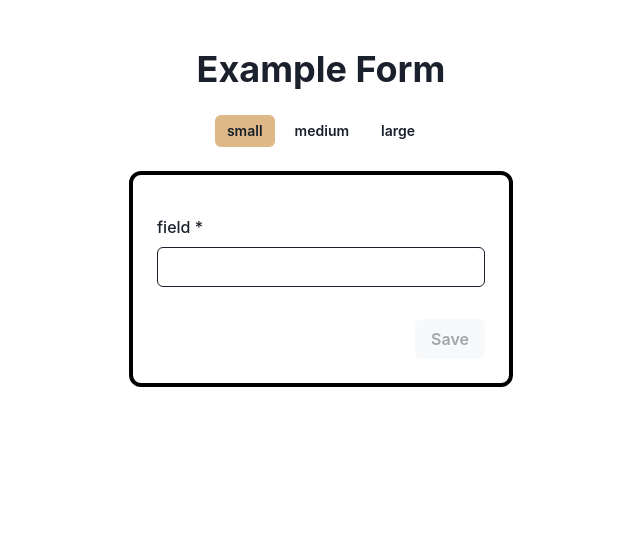
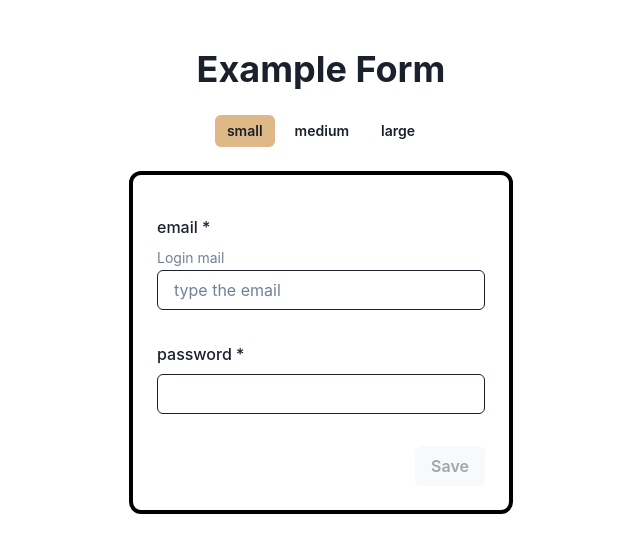
Before and after one commit to juancarloselorriaga/react-formatge, a React (Vite) app: page / in a window 1280 px wide. Shown: the top 552 px of the page, without its empty margins (319-959 px from the left). Built offline with nearby package versions, Linux system fonts and the light colour scheme.

Commit message:
update: Updates Dev Form

```diff
--- a/src/forms/DevForm.tsx
+++ b/src/forms/DevForm.tsx
@@ -1,11 +1,12 @@
 import { StackProps } from '@chakra-ui/react'
 import { FormFieldType, OnFormSubmit } from '../types'
-import React, { FC, useState } from 'react'
+import React, { FC } from 'react'
 import FormWrapper from '../_layout/FormWrapper'
+import { formValidationRgx } from '../helpers/rgx'
 
 export type DevFormFields = {
-  field: string
-  otherField: string
+  email: string
+  password: string
 }
 
 interface DevFormComponentProps extends StackProps {
@@ -16,32 +17,37 @@ interface DevFormComponentProps extends StackProps {
 }
 
 const DevFormComponent: FC<DevFormComponentProps> = ( { data, buttonLabel, onFormSubmit, ...props } ) => {
-  const [ variable, setVariable ] = useState( '',
-  )
+
   const inputFields: FormFieldType<DevFormFields>[] = [
+   {
+      componentType: 'input',
+      name: 'email',
+      label: 'email',
+      placeholder: 'type the email',
+      helperText: 'Login mail',
+      initialValue: '',
+      validation: {
+        required: true,
+        validator: {
+          regEx: formValidationRgx.email,
+          error: 'Invalid email format'
+        }
+      }
+    },
     {
       componentType: 'input',
-      name: 'field',
-      label: 'field',
-      onValueChange: ( payload ) => setVariable( payload.value ),
-      initialValue: data?.field || '',
+      name: 'password',
+      label: 'password',
+      type: 'password',
+      initialValue: '',
       validation: {
         required: true,
-      },
+        validator: {
+          regEx: formValidationRgx.limitChars(4, 25),
+          error: 'The password must be 4 valid character long'
+        }
+      }
     },
-    ...(
-      variable === 'test' ? [
-        {
-          componentType: 'input' as const,
-          name: 'otherField' as const,
-          label: 'other field',
-          initialValue: data?.otherField || '',
-          validation: {
-            required: true,
-          },
-        },
-      ] : []
-    ),
   ]
 
   const handleOnFormSubmit = async ( updatedData: Partial<DevFormFields> ) => {
```
